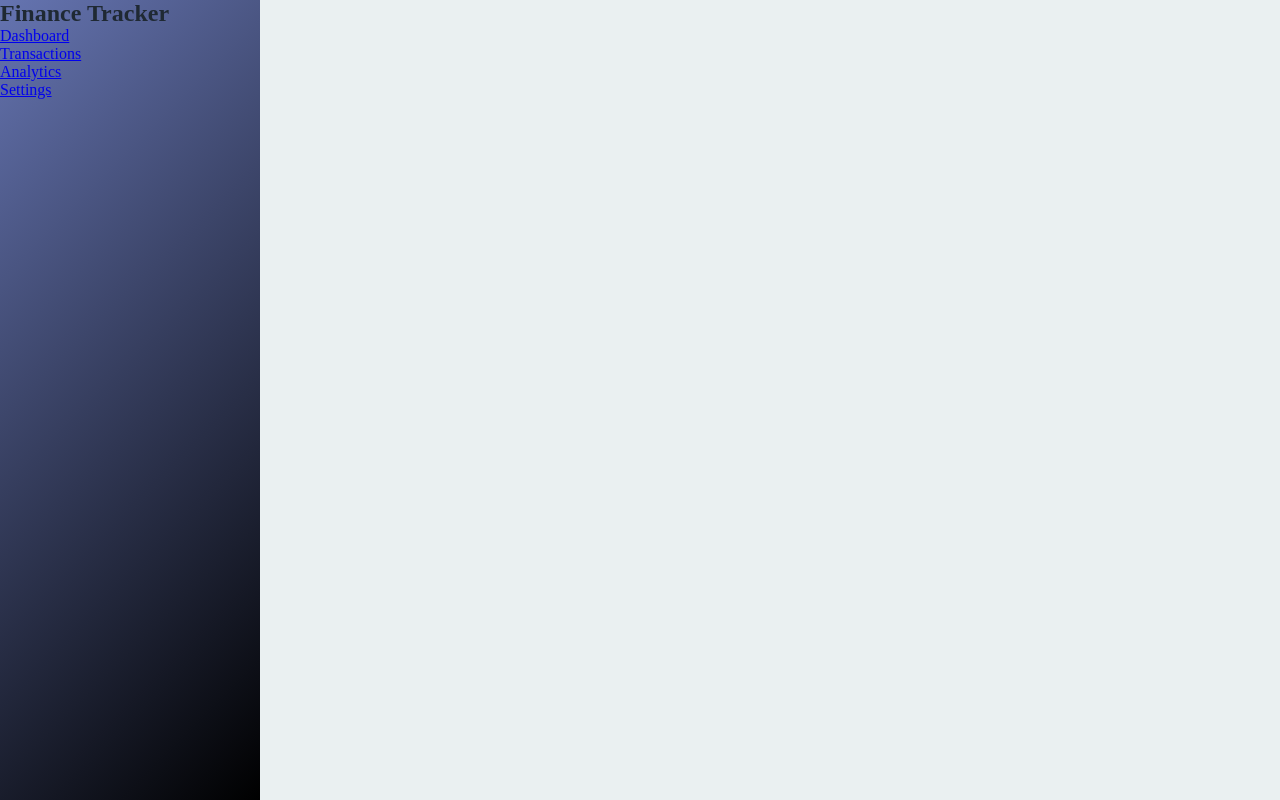
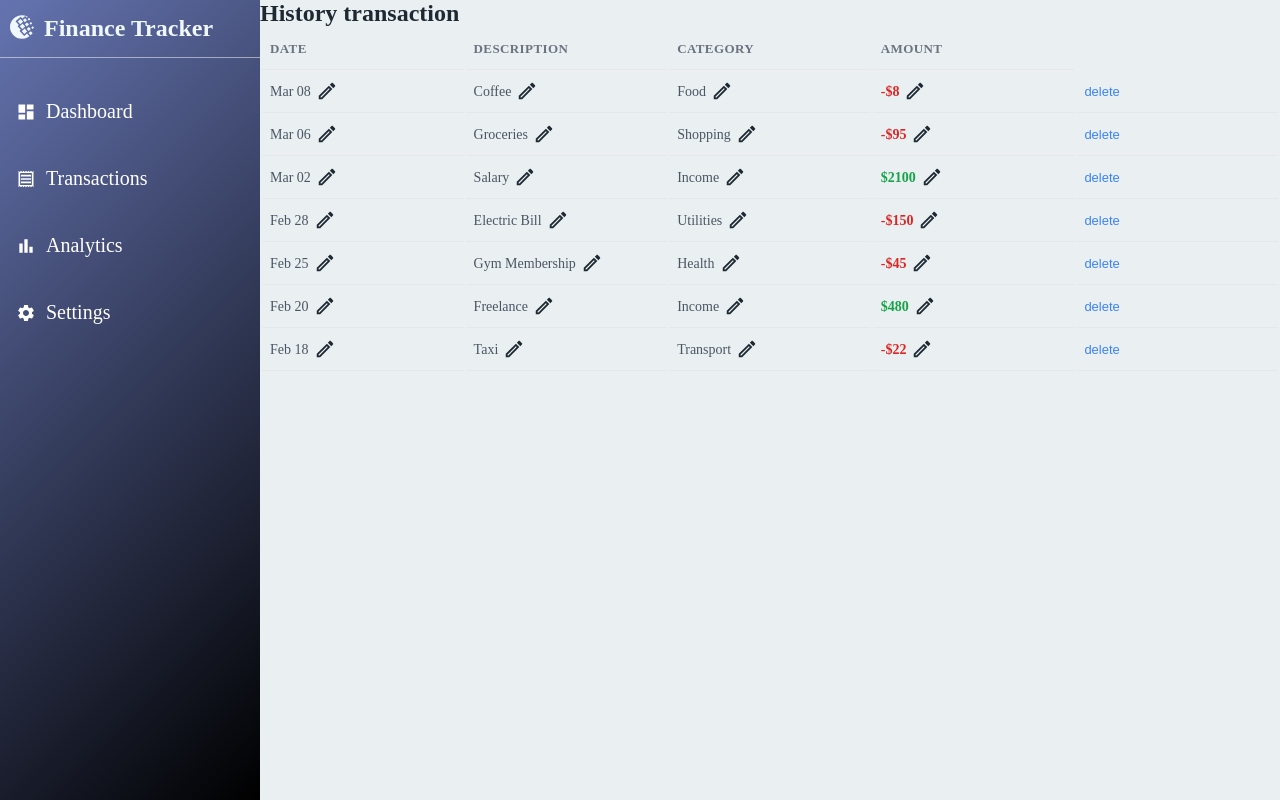
Before and after one commit to MaximMurysov/fintrack-dashboard, a React (Vite) app: page /transactions in a window 1280 px wide. Built offline with nearby package versions, Linux system fonts and the light colour scheme.

Commit message:
add Transactions page with editable transactions table and sidebar navigation

```diff
--- a/src/App.tsx
+++ b/src/App.tsx
@@ -1,7 +1,7 @@
 import { BrowserRouter, Route, Routes } from "react-router-dom";
 import Dashboard from "./pages/Dashoboard/Dashboard";
 import Analytics from "./pages/Analytics";
-import Transactions from "./pages/Transactions";
+import Transactions from "./pages/Transactions/Transactions";
 import Settings from "./pages/Settings";
 import Layout from "./components/Layout";
 function App() {
--- a/src/components/Layout.tsx
+++ b/src/components/Layout.tsx
@@ -1,5 +1,5 @@
 import { Outlet } from "react-router-dom";
-import SideBar from "./SideBar";
+import SideBar from "./Sidebar/SideBar";
 import styles from "../styles.module.css";
 
 function Layout() {
--- a/src/components/SideBar.module.css
+++ /dev/null
@@ -1,12 +0,0 @@
-.sideBarSection {
-  width: 100%;
-  max-width: 260px;
-  background-image: linear-gradient(135deg, #6574b1, #000000);
-  height: 100vh;
-}
-.sideBarTitle::before {
-  width: 100px;
-  height: 100px;
-  border-radius: 50%;
-  background-color: aliceblue;
-}
--- a/src/components/SideBar.tsx
+++ /dev/null
@@ -1,24 +0,0 @@
-import { NavLink } from "react-router-dom";
-import styles from "./SideBar.module.css";
-function SideBar() {
-  return (
-    <div className={styles.sideBarSection}>
-      <h2 className={styles.sideBarTitle}>Finance Tracker</h2>
-      <ul>
-        <li>
-          <NavLink to="/">Dashboard</NavLink>
-        </li>
-        <li>
-          <NavLink to="/transactions">Transactions</NavLink>
-        </li>
-        <li>
-          <NavLink to="/analytics">Analytics</NavLink>
-        </li>
-        <li>
-          <NavLink to="/settings">Settings</NavLink>
-        </li>
-      </ul>
-    </div>
-  );
-}
-export default SideBar;
--- /dev/null
+++ b/src/components/Sidebar/SideBar.tsx
@@ -0,0 +1,44 @@
+import styles from "./sidebar.module.css";
+import { NavLink } from "react-router-dom";
+import { SiWebmoney } from "react-icons/si";
+import { MdDashboard } from "react-icons/md";
+import { MdOutlineReceipt } from "react-icons/md";
+import { MdBarChart } from "react-icons/md";
+import { MdSettings } from "react-icons/md";
+function SideBar() {
+  return (
+    <div className={styles.sideBarSection}>
+      <h2 className={styles.sideBarTitle}>
+        <SiWebmoney />
+        Finance Tracker
+      </h2>
+      <ul className={styles.sideBarItems}>
+        <li>
+          <NavLink to="/" className={styles.sideBarItem}>
+            <MdDashboard />
+            Dashboard
+          </NavLink>
+        </li>
+        <li>
+          <NavLink to="/transactions" className={styles.sideBarItem}>
+            <MdOutlineReceipt />
+            Transactions
+          </NavLink>
+        </li>
+        <li>
+          <NavLink to="/analytics" className={styles.sideBarItem}>
+            <MdBarChart />
+            Analytics
+          </NavLink>
+        </li>
+        <li>
+          <NavLink to="/settings" className={styles.sideBarItem}>
+            <MdSettings />
+            Settings
+          </NavLink>
+        </li>
+      </ul>
+    </div>
+  );
+}
+export default SideBar;
--- /dev/null
+++ b/src/components/Sidebar/sidebar.module.css
@@ -0,0 +1,37 @@
+.sideBarSection {
+  width: 100%;
+  max-width: 260px;
+  background-image: linear-gradient(135deg, #6574b1, #000000);
+  min-height: 100vh;
+}
+
+.sideBarTitle {
+  padding: 15px 10px;
+  border-bottom: 1px rgba(255, 255, 255, 0.493) solid;
+  margin-bottom: 30px;
+  text-align: center;
+  display: flex;
+  gap: 10px;
+  color: aliceblue;
+}
+
+.sideBarItems {
+  font-size: 20px;
+  text-decoration: none;
+  display: flex;
+  flex-direction: column;
+  gap: 20px;
+}
+
+.sideBarItem {
+  display: flex;
+  align-items: center;
+  gap: 10px;
+  padding: 12px 16px;
+  text-decoration: none;
+  color: white;
+  border-radius: 8px;
+}
+.sideBarItem:hover {
+  background: rgba(255, 255, 255, 0.1);
+}
--- a/src/pages/Transactions.tsx
+++ /dev/null
@@ -1,4 +0,0 @@
-function Transactions() {
-  return <div></div>;
-}
-export default Transactions;
--- /dev/null
+++ b/src/pages/Transactions/Transactions.tsx
@@ -0,0 +1,64 @@
+import styles from "./transactions.module.css";
+import { useState } from "react";
+import type { EditableField } from "../Dashoboard/Dashboard";
+import TransactionsTable from "../Dashoboard/TransactionsTable";
+import { transactions } from "../../data/transactions";
+import type { Transactions } from "../../data/transactions";
+function Transactions() {
+  const [cardTransactions, setCardTransactions] = useState(transactions);
+  const [draftValue, setDraftValue] = useState<string>("");
+  const [editId, setEditId] = useState<number | null>(null);
+  const [editingField, setEditingField] = useState<null | EditableField>(null);
+
+  const editTransaction = (t: Transactions, field: EditableField) => {
+    setEditId(t.id);
+    setEditingField(field);
+    setDraftValue(String(t[field]));
+  };
+  const deleteTransaction = (id: number) => {
+    setCardTransactions(cardTransactions.filter((t) => t.id !== id));
+  };
+  const saveTransaction = () => {
+    if (editId === null || !editingField) return;
+    setCardTransactions(
+      cardTransactions.map((elem) =>
+        elem.id !== editId
+          ? elem
+          : {
+              ...elem,
+              [editingField]:
+                editingField === "amount" ? Number(draftValue) : draftValue,
+            },
+      ),
+    );
+    setEditId(null);
+    setDraftValue("");
+    setEditingField(null);
+  };
+
+  const cancelTransaction = () => {
+    setEditId(null);
+    setEditingField(null);
+    setDraftValue("");
+  };
+
+  const transactionsTitle = ["Date", "Description", "Category", "Amount"];
+  return (
+    <div className={styles.transactionsHeader}>
+      <h2>History transaction</h2>
+      <TransactionsTable
+        transactionsTitle={transactionsTitle}
+        editId={editId}
+        editingField={editingField}
+        draftValue={draftValue}
+        setDraftValue={setDraftValue}
+        saveTransaction={saveTransaction}
+        cancelTransaction={cancelTransaction}
+        editTransaction={editTransaction}
+        deleteTransaction={deleteTransaction}
+        cardTransactions={cardTransactions}
+      />
+    </div>
+  );
+}
+export default Transactions;
```
Also changed, not shown: src/pages/Transactions/transactions.module.css (added).
